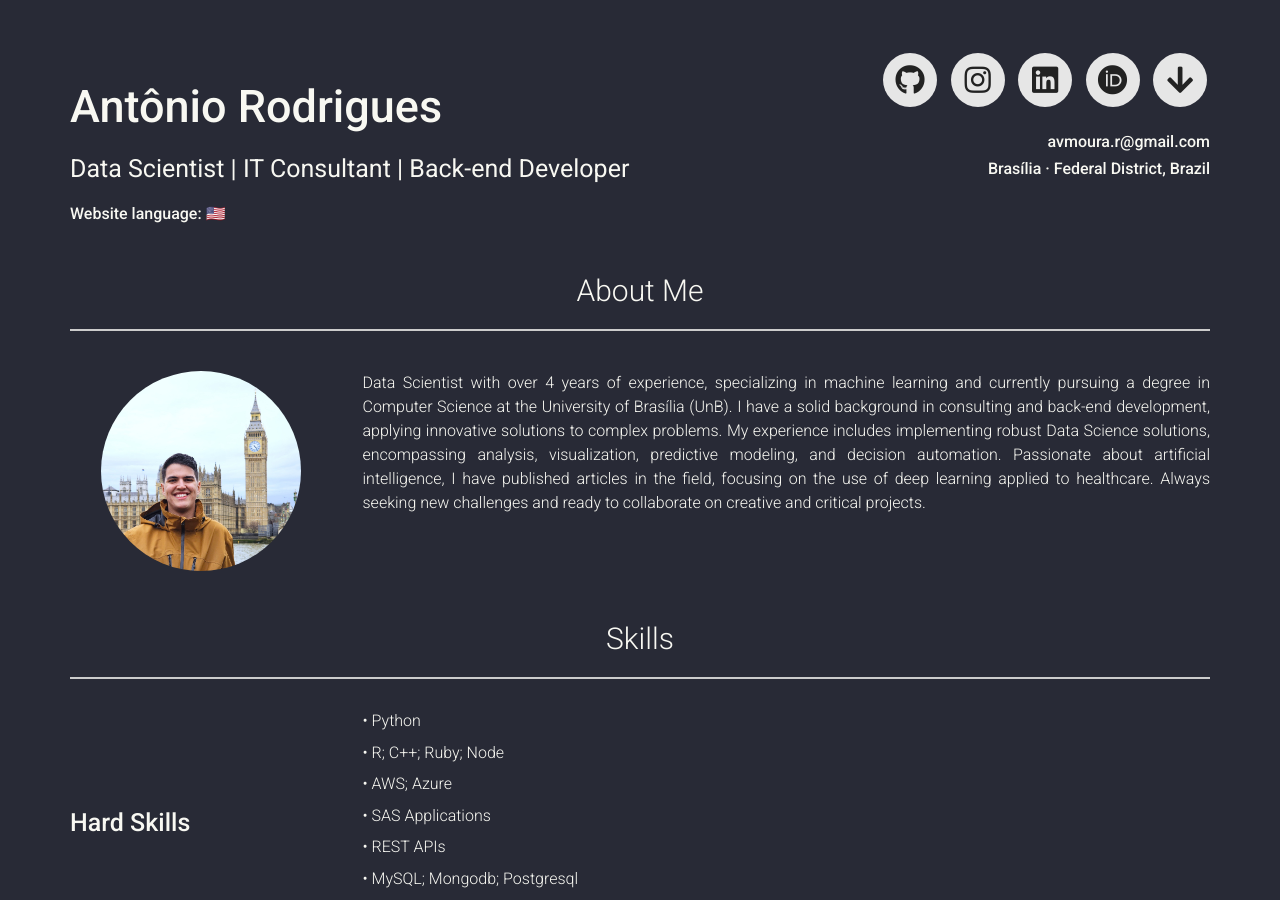
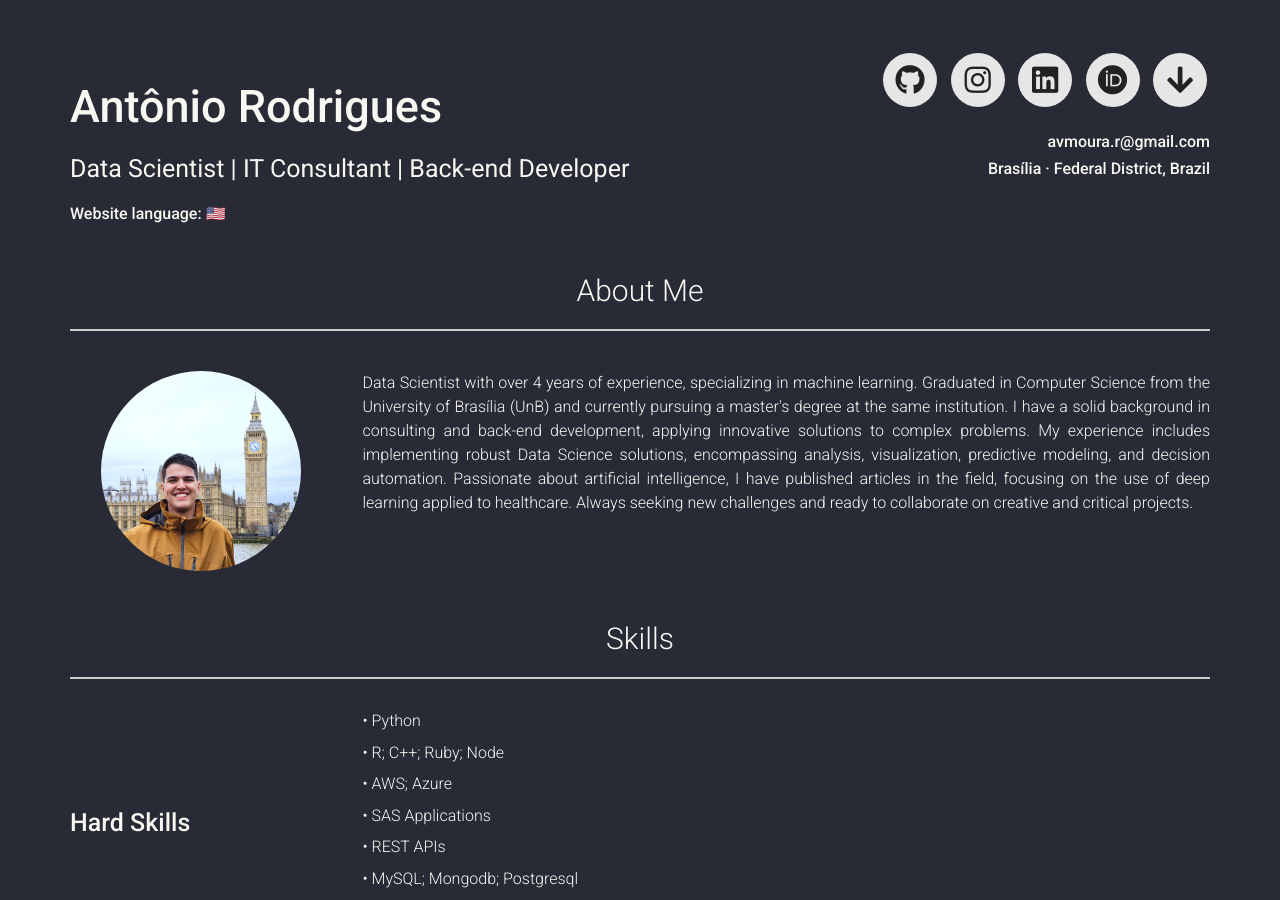
Before and after one commit to antonio-vmoura/antonio-vmoura.github.io, a Jekyll site: the page built from index.md, in a window 1280 px wide and 900 px high. Built offline with Jekyll 4.4.1, drawn with Linux system fonts in a browser that asks for light colours; nearby versions of some CDN libraries; some of the changed text lies outside the part shown.

Commit message:
:sparkles: add: Master's degree

```diff
--- a/_config.yml
+++ b/_config.yml
@@ -41,10 +41,10 @@
 about_profile_image: assets/img/av_perfil_3.jpg
 about_content: |
   <p class="lang_en">
-    Data Scientist with over 4 years of experience, specializing in machine learning and currently pursuing a degree in Computer Science at the University of Brasília (UnB). I have a solid background in consulting and back-end development, applying innovative solutions to complex problems. My experience includes implementing robust Data Science solutions, encompassing analysis, visualization, predictive modeling, and decision automation. Passionate about artificial intelligence, I have published articles in the field, focusing on the use of deep learning applied to healthcare. Always seeking new challenges and ready to collaborate on creative and critical projects.
+    Data Scientist with over 4 years of experience, specializing in machine learning. Graduated in Computer Science from the University of Brasília (UnB) and currently pursuing a master's degree at the same institution. I have a solid background in consulting and back-end development, applying innovative solutions to complex problems. My experience includes implementing robust Data Science solutions, encompassing analysis, visualization, predictive modeling, and decision automation. Passionate about artificial intelligence, I have published articles in the field, focusing on the use of deep learning applied to healthcare. Always seeking new challenges and ready to collaborate on creative and critical projects.
   </p>
   <p class="lang_pt">
-    Cientista de Dados com mais de 4 anos de experiência, especializado em aprendizado de máquina e cursando Ciência da Computação na Universidade de Brasília (UnB). Tenho uma sólida trajetória em consultoria e desenvolvimento back-end, aplicando soluções inovadoras a problemas complexos. Minha experiência abrange a implementação de soluções robustas em Ciência de Dados, incluindo análise, visualização, criação de modelos preditivos e automação de decisões. Sou apaixonado por inteligência artificial, com artigos publicados na área, focando no uso de aprendizado profundo aplicado à saúde. Sempre em busca de novos desafios e pronto para colaborar em projetos criativos e críticos.
+    Cientista de Dados com mais de 4 anos de experiência, especializado em aprendizado de máquina. Graduado em Ciência da Computação pela Universidade de Brasília (UnB) e atualmente mestrando na mesma instituição. Possuo uma sólida trajetória em consultoria e desenvolvimento back-end, aplicando soluções inovadoras a problemas complexos. Minha experiência abrange a implementação de soluções robustas em Ciência de Dados, incluindo análise, visualização, criação de modelos preditivos e automação de decisões. Sou apaixonado por inteligência artificial, com artigos publicados na área, focando no uso de aprendizado profundo aplicado à saúde. Sempre em busca de novos desafios e pronto para colaborar em projetos criativos e críticos.
   </p>
 
 content:
@@ -408,6 +408,23 @@
         title: Universidade de Brasília (UnB)
         sub_title: |
           <p class="lang_en">
+            Master's degree in Computer Systems
+          </p>
+          <p class="lang_pt">
+            Mestrado em Sistemas de Computação
+          </p>
+        caption: |
+          <p class="lang_en">
+            Mar 2025 - Dec 2026
+          </p>
+          <p class="lang_pt">
+            Mar 2025 - Dez 2026
+          </p>
+
+      - layout: top
+        title: Universidade de Brasília (UnB)
+        sub_title: |
+          <p class="lang_en">
             Bachelor Degree in Computer Science
           </p>
           <p class="lang_pt">
```
